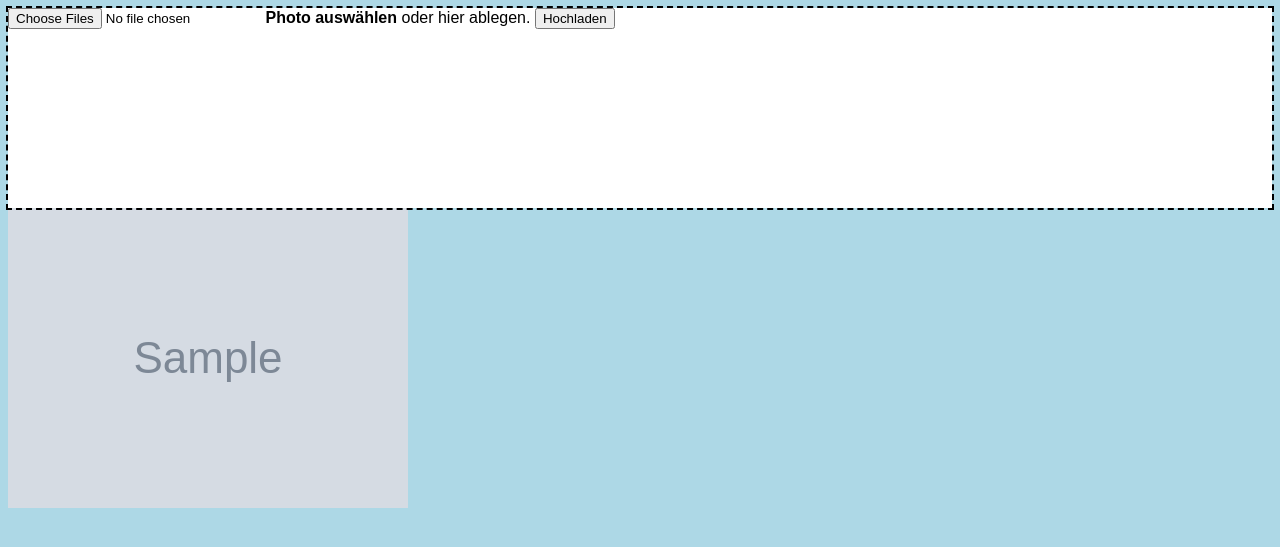
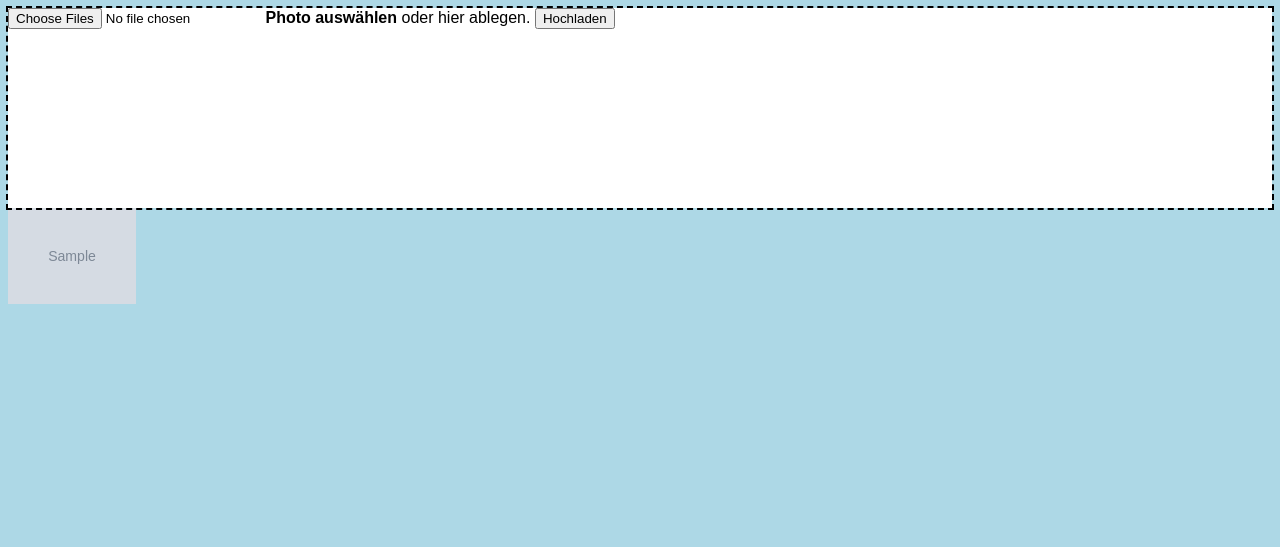
Before and after one commit to leovt/PhotoPaul, a Django app: page /blog/1/upload in a window 1280 px wide. Shown: the top 547 px of the page. Run offline with Django 3.2, Linux system fonts and the light colour scheme; tables that the repository leaves empty hold one stand-in row (values such as "Sample post"); grey boxes marked "Sample" are stand-in pictures.

Commit message:
modified style.css

```diff
--- a/PhotoBlog/static/PhotoBlog/style.css
+++ b/PhotoBlog/static/PhotoBlog/style.css
@@ -49,8 +49,8 @@ body {
 }
 
 .thumbnail {
-	max-width: 100%;
-	max-height: 100%;
+	max-width: 8em;
+	max-height: 8em;
 }
 
 .thumbbutton {
@@ -80,3 +80,4 @@ textarea {
 	width: calc(100% - 4px);
 	font-family: inherit;
 	border: none;
+}
```
